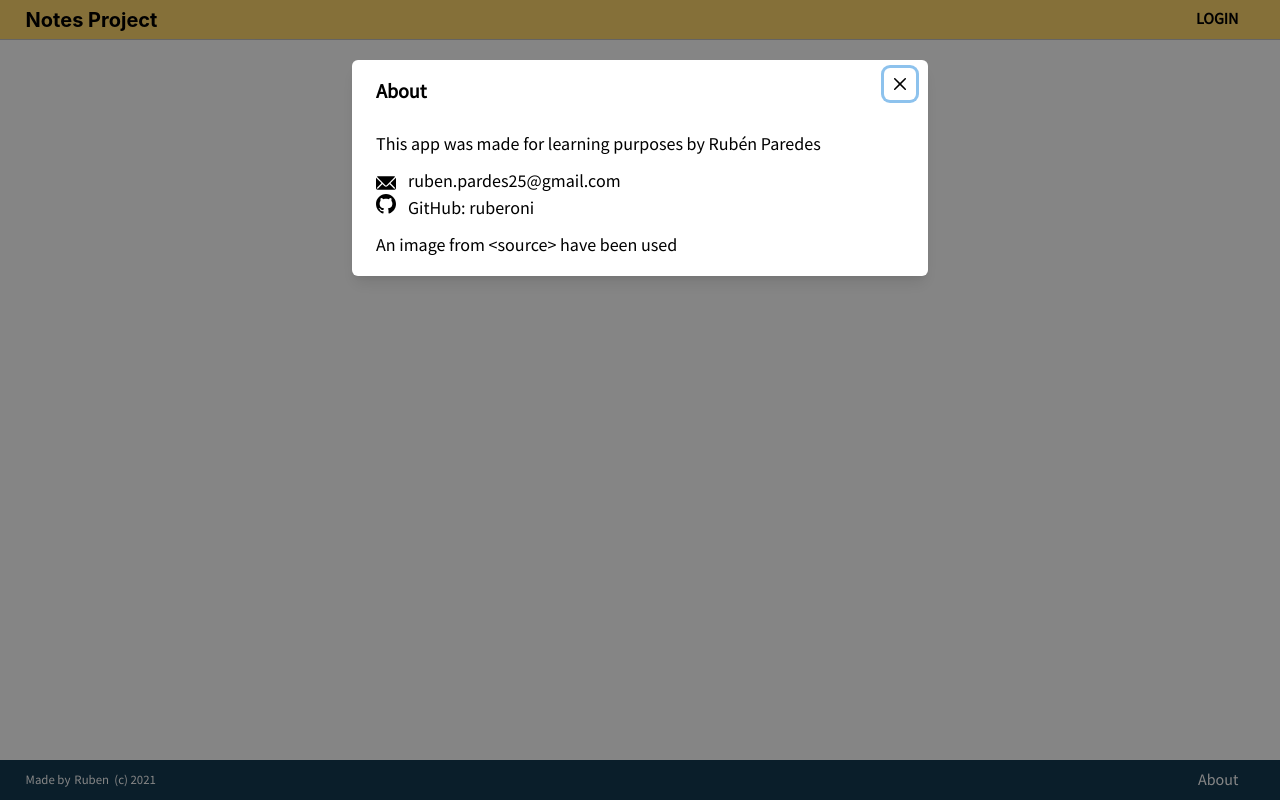
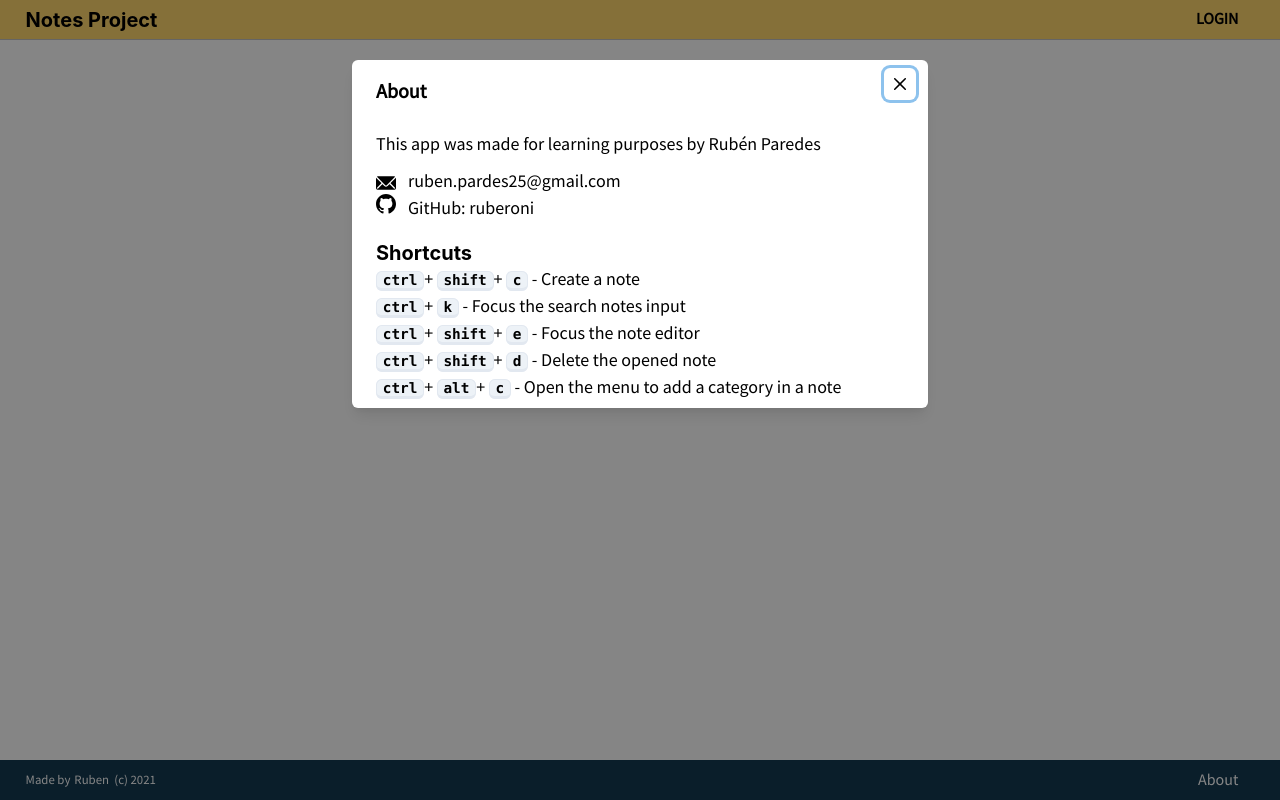
Before and after one commit to Ruberoni/notes-project, a React (Create React App) app in the folder client/: page /login in a window 1280 px wide. Both pictures are taken after a click on the button "About". Built offline with nearby package versions, Linux system fonts and the light colour scheme; no server answers.

Commit message:
Add focus editor shortcut & describe shortcuts in about modal

```diff
--- a/client/src/components/NoteContent.tsx
+++ b/client/src/components/NoteContent.tsx
@@ -1,4 +1,4 @@
-import React, { ReactElement } from "react";
+import React, { ReactElement, useRef } from "react";
 import {
   VStack,
   StackProps,
@@ -35,6 +35,8 @@ function NoteContent(props: StackProps): ReactElement {
     loading,
     { content: contentUtils, header: headerUtils }
   ] = useNoteContent()
+  const NoteContentEditorRef = useRef<RichTextEditor>(null)
+
   const editorCodeStyleBackground = useColorModeValue('rgb(243, 243, 243)', 'black')
   const [hasToolbarResized] = useMediaQuery('(max-width: 780px) and (min-width: 686px), (max-width: 545px)')
 
@@ -48,6 +50,11 @@ function NoteContent(props: StackProps): ReactElement {
     preventDefault: true,
   },
   [note?.id])
+
+  useAppShortcuts(SHORTCUTS.FOCUS_NOTE_EDITOR, () => {
+    //@ts-expect-error Undocumented
+    NoteContentEditorRef.current?._focus()
+  })
 
   if (!note)
     return (
@@ -80,6 +87,7 @@ function NoteContent(props: StackProps): ReactElement {
         utils={headerUtils}
       />
       <RichTextEditor
+        ref={NoteContentEditorRef}
         value={note.body || RichTextEditor.createEmptyValue()}
         onChange={contentUtils.handleBodyChange}
         toolbarClassName="editorToolBar"
--- a/client/src/components/about/AboutModal.tsx
+++ b/client/src/components/about/AboutModal.tsx
@@ -11,11 +11,22 @@ import {
   Link,
   useDisclosure,
   Text,
-  TextProps
+  TextProps,
+  Heading,
+  Kbd
 } from "@chakra-ui/react"
 
 import {ReactComponent as GithubIcon} from '../../assets/github_icon.svg'
 import { EmailIcon } from '@chakra-ui/icons'
+import { SHORTCUTS } from '../../hooks'
+
+const SHORTCUTS_LABELS: Record<keyof typeof SHORTCUTS, string> = {
+  CREATE_NOTE: "Create a note",
+  FOCUS_SEARCH: "Focus the search notes input",
+  FOCUS_NOTE_EDITOR: "Focus the note editor",
+  DELETE_NOTE: "Delete the opened note",
+  ADD_CATEGORY_NOTE: "Open the menu to add a category in a note"
+} as const
 
 export interface AboutModalProps extends TextProps {
   modalContentProps?: ModalContentProps,
@@ -45,12 +56,25 @@ export default function AboutModal({ modalContentProps, modalBodyProps, triggerB
             <GithubIcon style={{display: 'inline-block', marginRight: "12px"}} width={20} height={20}/>
               GitHub: ruberoni
             </Link>
-            <Text mt="10px" mb="10px">
-            An image from &lt;source&gt; have been used
-            </Text>
+            <Heading as='h2' size="md" mt="1em">Shortcuts</Heading>
+            {
+              Object.entries(SHORTCUTS_LABELS).map(([key, label], i) => {
+                return <p key={i}>{renderChakraKbd(SHORTCUTS[key as keyof typeof SHORTCUTS])} - {label}</p>
+              })
+            }
           </ModalBody>
         </ModalContent>
       </Modal>
     </>
   )
 }
+
+const renderChakraKbd = (kbdCombination: string) => {
+  const separatedKeys = kbdCombination.split('+')
+  return separatedKeys.map((key, i) => {
+    if (i === 0) {
+      return <Kbd>{key}</Kbd>
+    }
+    return <>+ <Kbd>{key}</Kbd></>
+  })
+}
```
